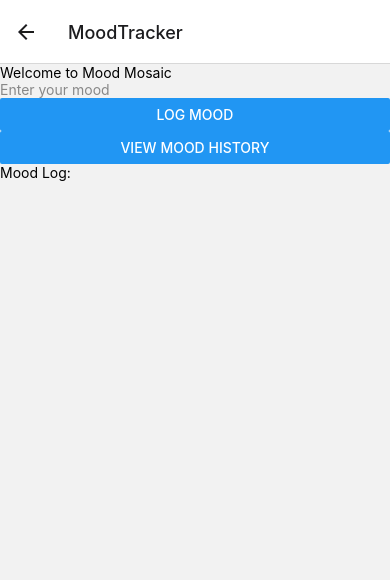
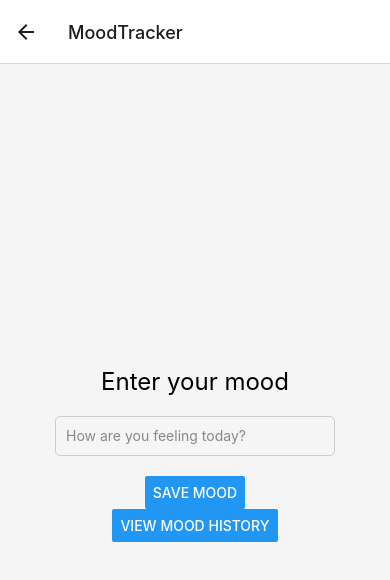
Before and after one commit to rehan4202/MoodMosaic, a React Native app: screen /MoodTracker in a window 390 px wide. Shown: the top 580 px of the page. Built offline with nearby package versions, Linux system fonts and the light colour scheme.

Commit message:
1. Saving Mood

```diff
--- a/package.json
+++ b/package.json
@@ -10,6 +10,7 @@
     "test": "jest"
   },
   "dependencies": {
+    "@react-native-async-storage/async-storage": "^2.0.0",
     "@react-native-community/masked-view": "^0.1.11",
     "@react-navigation/native": "^6.1.18",
     "@react-navigation/stack": "^6.4.1",
--- a/src/screens/MoodHistoryScreen.js
+++ b/src/screens/MoodHistoryScreen.js
@@ -1,30 +1,52 @@
-import React from 'react';
-import { View, Text, StyleSheet, ScrollView } from 'react-native';
+// src/screens/MoodHistoryScreen.js
 
-const MoodHistoryScreen = ({ route }) => {
-    const { moodLog } = route.params;
+import React, { useEffect, useState } from 'react';
+import { View, Text, FlatList, StyleSheet } from 'react-native';
+import AsyncStorage from '@react-native-async-storage/async-storage';
+
+const MoodHistoryScreen = () => {
+    const [moodHistory, setMoodHistory] = useState([]);
+
+    useEffect(() => {
+        const fetchMoodHistory = async () => {
+            try {
+                const history = await AsyncStorage.getItem('moodHistory');
+                setMoodHistory(history ? JSON.parse(history) : []);
+            } catch (error) {
+                console.error("Error fetching mood history:", error);
+            }
+        };
+
+        fetchMoodHistory();
+    }, []);
+
+    const renderItem = ({ item }) => (
+        <View style={styles.moodItem}>
+            <Text style={styles.moodText}>Mood: {item.mood}</Text>
+            <Text style={styles.dateText}>Date: {new Date(item.date).toLocaleString()}</Text>
+        </View>
+    );
 
     return (
         <View style={styles.container}>
             <Text style={styles.title}>Mood History</Text>
-            <ScrollView style={styles.logContainer}>
-                {moodLog.length > 0 ? (
-                    moodLog.map((item, index) => (
-                        <Text key={index} style={styles.logItem}>{item}</Text>
-                    ))
-                ) : (
-                    <Text style={styles.noLogs}>No mood logs available.</Text>
-                )}
-            </ScrollView>
+            {moodHistory.length === 0 ? (
+                <Text style={styles.noHistoryText}>No mood entries found.</Text>
+            ) : (
+                <FlatList
+                    data={moodHistory}
+                    keyExtractor={(item, index) => index.toString()}
+                    renderItem={renderItem}
+                />
+            )}
         </View>
     );
 };
 
-
 const styles = StyleSheet.create({
     container: {
         flex: 1,
-        justifyContent: 'flex-start',
+        justifyContent: 'center',
         alignItems: 'center',
         backgroundColor: '#f5f5f5',
         padding: 20,
@@ -34,17 +56,24 @@ const styles = StyleSheet.create({
         marginBottom: 20,
         color: '#000',
     },
-    logContainer: {
+    moodItem: {
+        padding: 15,
+        borderBottomWidth: 1,
+        borderBottomColor: '#ccc',
         width: '100%',
     },
-    logItem: {
-        fontSize: 16,
+    moodText: {
+        fontSize: 18,
         color: '#000',
-        marginVertical: 5,
     },
-    noLogs: {
-        fontSize: 16,
-        color: '#888',
+    dateText: {
+        fontSize: 14,
+        color: '#666',
+    },
+    noHistoryText: {
+        fontSize: 18,
+        color: '#999',
+        marginTop: 20,
     },
 });
 
--- a/src/screens/MoodTrackerScreen.js
+++ b/src/screens/MoodTrackerScreen.js
@@ -1,45 +1,78 @@
+// src/screens/MoodTrackerScreen.js
 import React, { useState } from 'react';
-import { View, Text, Button, StyleSheet, TextInput, ScrollView } from 'react-native';
+import { View, Text, TextInput, Button, StyleSheet, Alert } from 'react-native';
+import AsyncStorage from '@react-native-async-storage/async-storage';
 
 const MoodTrackerScreen = ({ navigation }) => {
     const [mood, setMood] = useState('');
-    const [moodLog, setMoodLog] = useState([]);
 
-    const logMood = () => {
-        if (mood) {
-            setMoodLog([...moodLog, mood]);
-            setMood(''); // Clear the input after logging
+    const saveMood = async () => {
+        if (mood.trim() === '') {
+            Alert.alert("Please enter a mood before saving.");
+            return;
+        }
+
+        try {
+            // Get existing moods
+            const existingMoods = await AsyncStorage.getItem('moodHistory');
+            const moodArray = existingMoods ? JSON.parse(existingMoods) : [];
+
+            // Add new mood
+            const newMood = { mood, date: new Date().toISOString() };
+            moodArray.push(newMood);
+
+            // Save updated mood array
+            await AsyncStorage.setItem('moodHistory', JSON.stringify(moodArray));
+
+            Alert.alert("Mood saved successfully!");
+            setMood(''); // Reset the input
+        } catch (error) {
+            console.error("Error saving mood:", error);
         }
     };
 
     return (
         <View style={styles.container}>
-            <Text style={styles.title}>Welcome to Mood Mosaic</Text>
+            <Text style={styles.title}>Enter your mood</Text>
             <TextInput
                 style={styles.input}
-                placeholder="Enter your mood"
+                placeholder="How are you feeling today?"
                 placeholderTextColor="#888"
                 value={mood}
                 onChangeText={setMood}
-                selectionColor="#000"
             />
-            <Button title="Log Mood" onPress={logMood} />
+            <Button title="Save Mood" onPress={saveMood} />
             <Button
                 title="View Mood History"
-                onPress={() => navigation.navigate('MoodHistory', { moodLog })}
+                onPress={() => navigation.navigate('MoodHistory')}
             />
-            <ScrollView style={styles.logContainer}>
-                <Text style={styles.logTitle}>Mood Log:</Text>
-                {moodLog.map((item, index) => (
-                    <Text key={index} style={styles.logItem}>{item}</Text>
-                ))}
-            </ScrollView>
         </View>
     );
 };
 
 const styles = StyleSheet.create({
-    // your existing styles
+    container: {
+        flex: 1,
+        justifyContent: 'center',
+        alignItems: 'center',
+        backgroundColor: '#f5f5f5',
+        padding: 20,
+    },
+    title: {
+        fontSize: 24,
+        marginBottom: 20,
+        color: '#000',
+    },
+    input: {
+        height: 40,
+        borderColor: '#ccc',
+        borderWidth: 1,
+        borderRadius: 5,
+        width: '80%',
+        paddingHorizontal: 10,
+        marginBottom: 20,
+        color: '#000',
+    },
 });
 
 export default MoodTrackerScreen;
```
Also changed, not shown: 1 other file (tests, documents, lock files or other folders).
